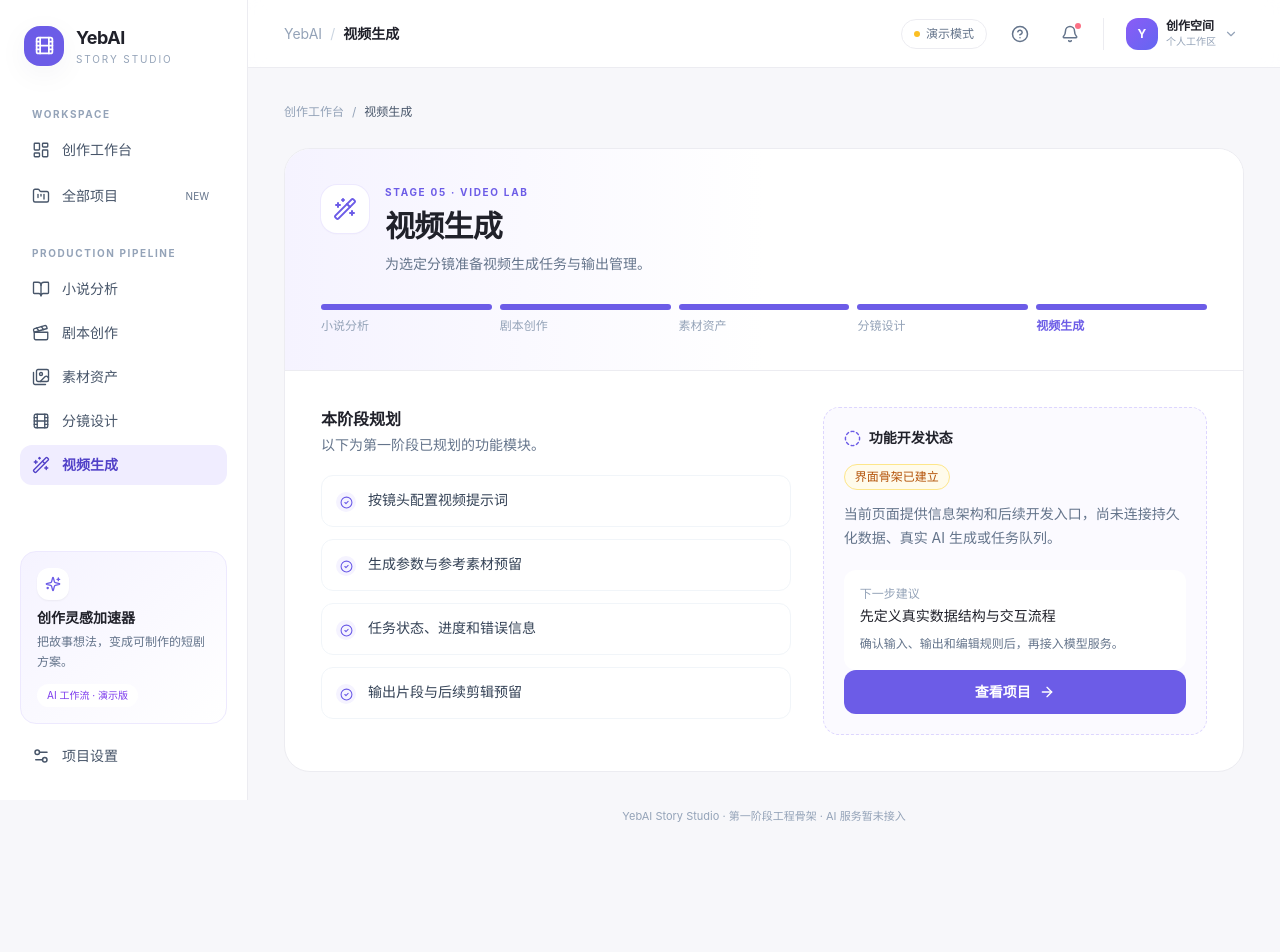
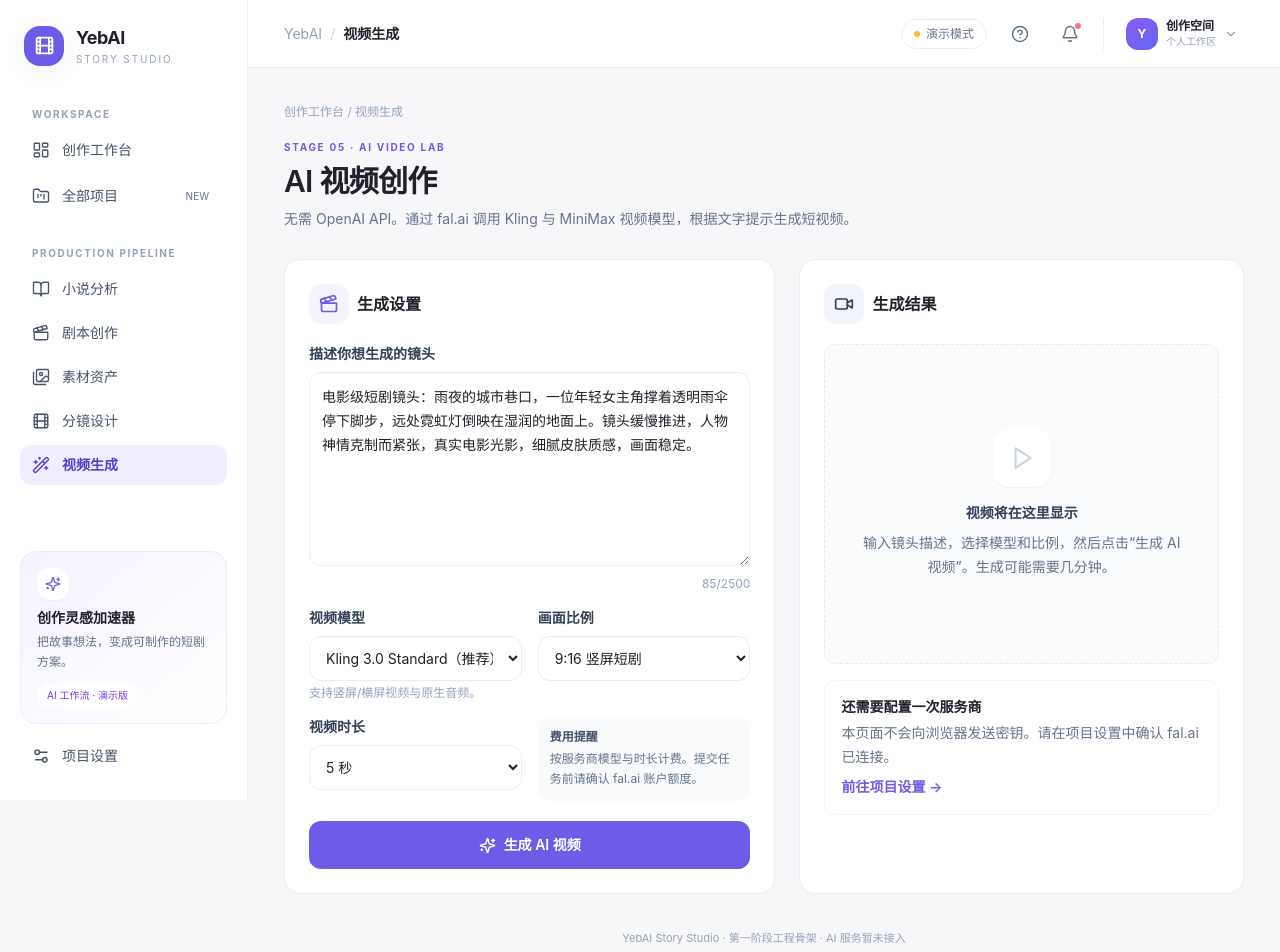
Before and after one commit to YE-Bai2/YebAI, a Next.js app: page /video in a window 1280 px wide. Shown: the top 952 px of the page. Before the commit the page ends 849 px from the top, so only its background shows below. Built offline with nearby package versions, Linux system fonts and the light colour scheme.

Commit message:
feat: build AI video generation workspace

```diff
--- /dev/null
+++ b/app/video/page.tsx
@@ -0,0 +1,95 @@
+"use client";
+
+import { useState } from "react";
+import Link from "next/link";
+import { AlertCircle, CheckCircle2, Clapperboard, ExternalLink, LoaderCircle, Play, Sparkles, Video } from "lucide-react";
+
+type ModelKey = "kling" | "minimax";
+type GenerationResult = { status: string; videoUrl?: string; error?: string; queuePosition?: number | null };
+
+const wait = (ms: number) => new Promise((resolve) => setTimeout(resolve, ms));
+
+export default function VideoPage() {
+  const [prompt, setPrompt] = useState("电影级短剧镜头：雨夜的城市巷口，一位年轻女主角撑着透明雨伞停下脚步，远处霓虹灯倒映在湿润的地面上。镜头缓慢推进，人物神情克制而紧张，真实电影光影，细腻皮肤质感，画面稳定。");
+  const [model, setModel] = useState<ModelKey>("kling");
+  const [aspectRatio, setAspectRatio] = useState("9:16");
+  const [duration, setDuration] = useState("5");
+  const [busy, setBusy] = useState(false);
+  const [status, setStatus] = useState("");
+  const [error, setError] = useState("");
+  const [videoUrl, setVideoUrl] = useState("");
+  const [taskId, setTaskId] = useState("");
+
+  async function generate() {
+    setBusy(true);
+    setError("");
+    setStatus("正在提交生成任务…");
+    setVideoUrl("");
+    setTaskId("");
+    try {
+      const response = await fetch("/api/video-generation", {
+        method: "POST",
+        headers: { "Content-Type": "application/json" },
+        body: JSON.stringify({ prompt, model, aspectRatio, duration: Number(duration) }),
+      });
+      const data = await response.json();
+      if (!response.ok) throw new Error(data.error || "提交生成任务失败。");
+      setTaskId(data.requestId);
+      setStatus("任务已提交，AI 正在生成视频…");
+      for (let i = 0; i < 90; i++) {
+        await wait(4000);
+        const poll = await fetch(`/api/video-generation?model=${model}&requestId=${encodeURIComponent(data.requestId)}`, { cache: "no-store" });
+        const result = await poll.json() as GenerationResult;
+        if (!poll.ok) throw new Error(result.error || "读取生成状态失败。");
+        if (result.status === "COMPLETED" && result.videoUrl) {
+          setVideoUrl(result.videoUrl);
+          setStatus("生成完成");
+          return;
+        }
+        if (result.status === "FAILED") throw new Error(result.error || "视频生成失败，请调整提示词后重试。");
+        setStatus(result.status === "IN_QUEUE" ? "任务排队中，正在等待模型资源…" : "AI 正在生成视频…");
+      }
+      setStatus("生成仍在继续。任务编号已保留，请稍后重新查看或再次尝试。");
+    } catch (e) {
+      setError(e instanceof Error ? e.message : "生成失败，请稍后重试。");
+      setStatus("");
+    } finally {
+      setBusy(false);
+    }
+  }
+
+  return <div className="mx-auto max-w-5xl space-y-7">
+    <div>
+      <div className="text-xs text-slate-400"><Link href="/" className="hover:text-brand">创作工作台</Link> / 视频生成</div>
+      <p className="mt-5 text-[10px] font-bold tracking-[.17em] text-brand">STAGE 05 · AI VIDEO LAB</p>
+      <h1 className="mt-2 text-3xl font-semibold tracking-tight">AI 视频创作</h1>
+      <p className="mt-2 max-w-2xl text-sm leading-6 text-slate-500">无需 OpenAI API。通过 fal.ai 调用 Kling 与 MiniMax 视频模型，根据文字提示生成短视频。</p>
+    </div>
+
+    <div className="grid gap-6 lg:grid-cols-[1.05fr_.95fr]">
+      <section className="rounded-2xl border border-line bg-white p-5 md:p-6">
+        <div className="flex items-center gap-2"><span className="rounded-xl bg-violet-50 p-2.5 text-brand"><Clapperboard size={20}/></span><h2 className="font-semibold">生成设置</h2></div>
+        <label className="mt-5 block text-sm font-semibold text-slate-700" htmlFor="video-prompt">描述你想生成的镜头</label>
+        <textarea id="video-prompt" value={prompt} onChange={(e) => setPrompt(e.target.value)} rows={7} maxLength={2500} className="mt-2 w-full resize-y rounded-xl border border-line bg-white p-3 text-sm leading-6 outline-none focus:border-violet-400 focus:ring-2 focus:ring-violet-100" placeholder="描述人物、动作、环境、摄影机运动、光线和画面风格…" />
+        <div className="mt-1 text-right text-xs text-slate-400">{prompt.length}/2500</div>
+
+        <div className="mt-4 grid gap-4 sm:grid-cols-2">
+          <div><label className="block text-sm font-semibold text-slate-700" htmlFor="video-model">视频模型</label><select id="video-model" value={model} onChange={(e) => { const next = e.target.value as ModelKey; setModel(next); setDuration("5"); }} className="mt-2 w-full rounded-xl border border-line bg-white p-3 text-sm"><option value="kling">Kling 3.0 Standard（推荐）</option><option value="minimax">MiniMax H3 Max</option></select><p className="mt-1 text-xs text-slate-400">{model === "kling" ? "支持竖屏/横屏视频与原生音频。" : "支持多种画面比例，默认 768P。"}</p></div>
+          <div><label className="block text-sm font-semibold text-slate-700" htmlFor="video-ratio">画面比例</label><select id="video-ratio" value={aspectRatio} onChange={(e) => setAspectRatio(e.target.value)} className="mt-2 w-full rounded-xl border border-line bg-white p-3 text-sm"><option value="9:16">9:16 竖屏短剧</option><option value="16:9">16:9 横屏</option><option value="1:1">1:1 方形</option></select></div>
+          <div><label className="block text-sm font-semibold text-slate-700" htmlFor="video-duration">视频时长</label><select id="video-duration" value={duration} onChange={(e) => setDuration(e.target.value)} className="mt-2 w-full rounded-xl border border-line bg-white p-3 text-sm">{(model === "kling" ? [5, 10, 15] : [5, 6, 8, 10]).map((seconds) => <option key={seconds} value={seconds}>{seconds} 秒</option>)}</select></div>
+          <div className="rounded-xl bg-slate-50 p-3"><p className="text-xs font-semibold text-slate-600">费用提醒</p><p className="mt-1 text-xs leading-5 text-slate-500">按服务商模型与时长计费。提交任务前请确认 fal.ai 账户额度。</p></div>
+        </div>
+
+        <button onClick={generate} disabled={busy || prompt.trim().length < 8} className="mt-5 inline-flex w-full items-center justify-center gap-2 rounded-xl bg-brand px-4 py-3.5 text-sm font-semibold text-white transition hover:bg-brand-dark disabled:cursor-not-allowed disabled:opacity-50">{busy ? <LoaderCircle size={17} className="animate-spin"/> : <Sparkles size={17}/>} {busy ? "正在生成…" : "生成 AI 视频"}</button>
+        {status && <div role="status" className="mt-4 flex items-start gap-2 rounded-xl bg-violet-50 p-3 text-sm leading-6 text-violet-900"><LoaderCircle size={16} className={busy ? "mt-1 shrink-0 animate-spin" : "mt-1 shrink-0"}/><div><p>{status}</p>{taskId && <p className="mt-1 break-all text-xs opacity-70">任务编号：{taskId}</p>}</div></div>}
+        {error && <div role="alert" className="mt-4 flex items-start gap-2 rounded-xl border border-rose-100 bg-rose-50 p-3 text-sm leading-6 text-rose-800"><AlertCircle size={17} className="mt-1 shrink-0"/><p>{error}</p></div>}
+      </section>
+
+      <section className="rounded-2xl border border-line bg-white p-5 md:p-6">
+        <div className="flex items-center gap-2"><span className="rounded-xl bg-slate-100 p-2.5 text-slate-700"><Video size={20}/></span><h2 className="font-semibold">生成结果</h2></div>
+        {videoUrl ? <div className="mt-5 space-y-4"><video src={videoUrl} controls playsInline className="w-full rounded-xl bg-black" /><div className="flex flex-wrap gap-3"><a href={videoUrl} target="_blank" rel="noreferrer" className="inline-flex items-center gap-2 rounded-xl bg-brand px-4 py-2.5 text-sm font-semibold text-white">打开视频 <ExternalLink size={14}/></a><a href={videoUrl} download className="inline-flex items-center gap-2 rounded-xl border border-line px-4 py-2.5 text-sm font-semibold">下载视频</a></div><p className="flex items-center gap-2 text-sm text-emerald-700"><CheckCircle2 size={16}/>已收到服务商返回的视频链接</p></div> : <div className="mt-5 flex min-h-[320px] flex-col items-center justify-center rounded-xl border border-dashed border-slate-200 bg-slate-50/70 p-8 text-center"><span className="rounded-2xl bg-white p-4 text-slate-300 shadow-sm"><Play size={26}/></span><h3 className="mt-4 text-sm font-semibold text-slate-700">视频将在这里显示</h3><p className="mt-2 max-w-xs text-sm leading-6 text-slate-500">输入镜头描述，选择模型和比例，然后点击“生成 AI 视频”。生成可能需要几分钟。</p></div>}
+        <div className="mt-4 rounded-xl border border-slate-100 p-4"><p className="text-sm font-semibold">还需要配置一次服务商</p><p className="mt-1 text-sm leading-6 text-slate-500">本页面不会向浏览器发送密钥。请在项目设置中确认 fal.ai 已连接。</p><Link href="/settings" className="mt-2 inline-flex text-sm font-semibold text-brand hover:underline">前往项目设置 →</Link></div>
+      </section>
+    </div>
+  </div>;
+}
```
